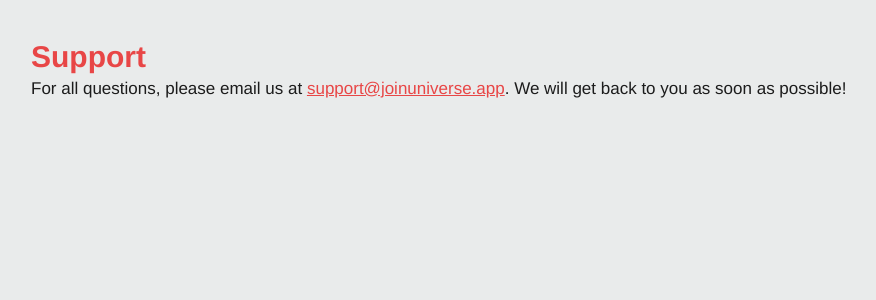
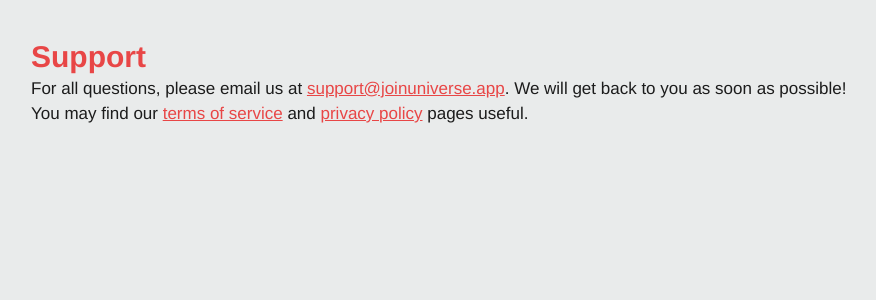
Before and after one commit to GSDV/universe-server, a Next.js app: page /support in a window 1280 px wide. Shown: the top 300 px of the page, without its empty margins (29-905 px from the left). Built offline with nearby package versions, Linux system fonts and the light colour scheme.

Commit message:
Additional support page content

```diff
--- a/app/support/page.tsx
+++ b/app/support/page.tsx
@@ -9,6 +9,7 @@ export default function Page() {
         <div className={styles.container}>
             <h1 style={{ color: 'var(--primary)', fontSize: '30px', fontWeight: 900 }}>Support</h1>
             <p>For all questions, please email us at <a href={`mailto:${CONTACT_EMAIL}`} style={{ color: 'var(--primary)' }}>{CONTACT_EMAIL}</a>. We will get back to you as soon as possible!</p>
+            <p>You may find our <a href='/terms' style={{ color: 'var(--primary)' }}>terms of service</a> and <a href='/privacy-policy' style={{ color: 'var(--primary)' }}>privacy policy</a> pages useful.</p>
         </div>
     );
 }
```
